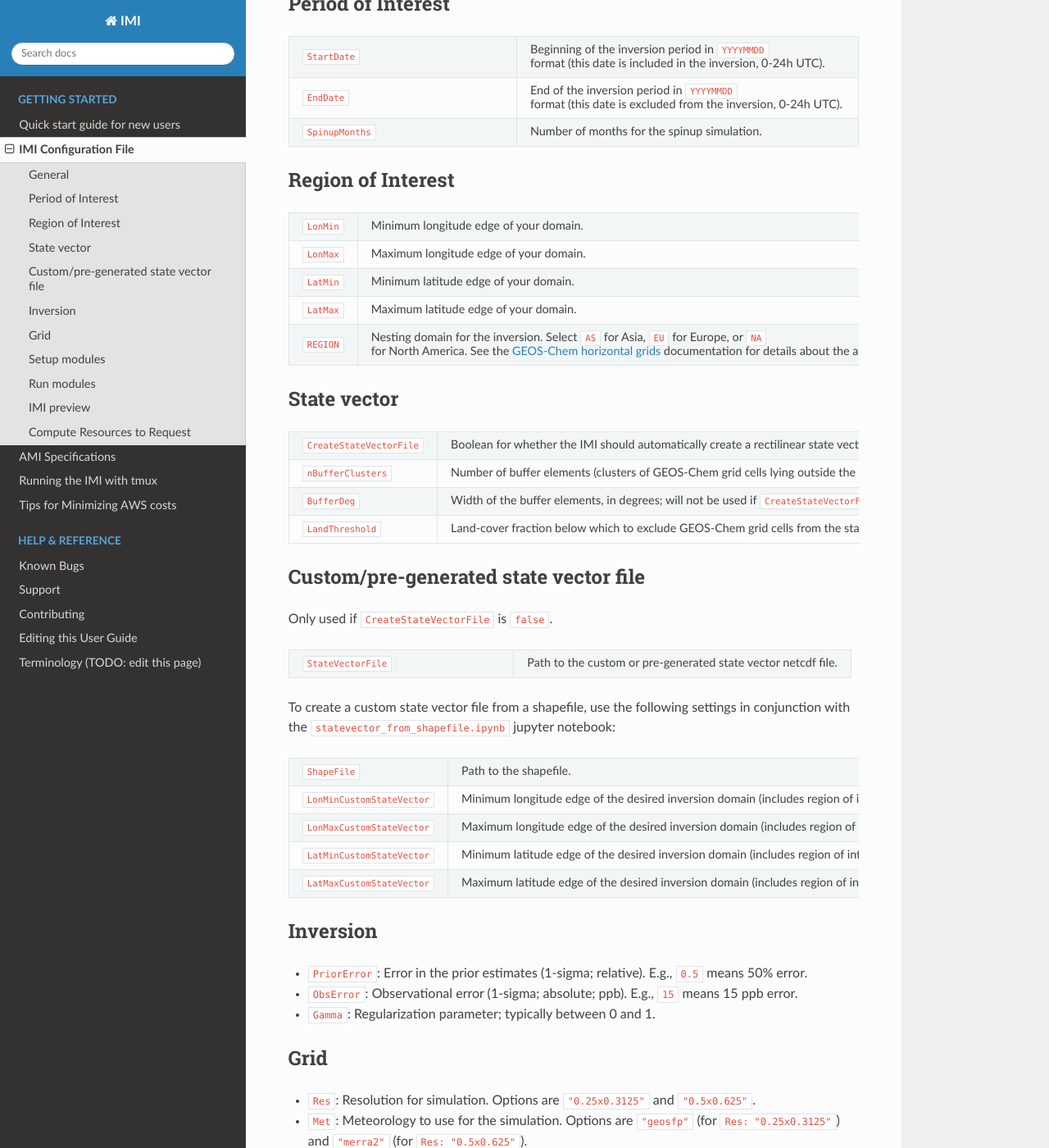
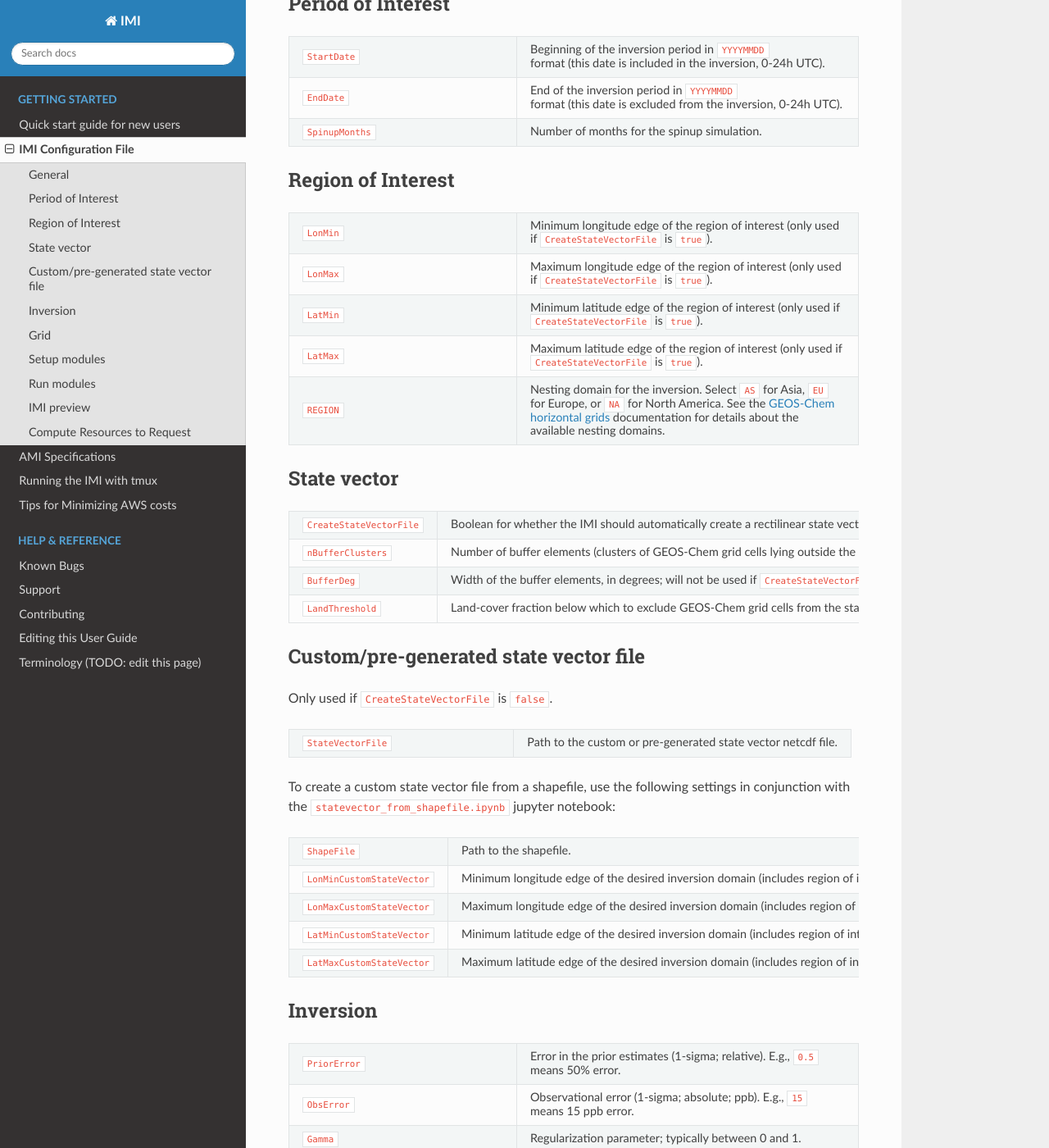
Before and after one commit to geoschem/integrated_methane_inversion, a Sphinx documentation site: the page built from docs/source/getting-started/imi-config-file.rst, in a window 1280 px wide and 1400 px high, scrolled down 455 px. Shown: the whole window at 82% size. Built offline with Sphinx 7.4.7 and the Read the Docs theme 2.0.0, drawn with Linux system fonts in a browser that asks for light colours.

Commit message:
test tight table custom css

```diff
--- /dev/null
+++ b/docs/source/_static/css/custom.css
@@ -0,0 +1,3 @@
+.tight-table td {
+    white-space: normal !important;
+}
--- a/docs/source/conf.py
+++ b/docs/source/conf.py
@@ -3,6 +3,11 @@
 # This file only contains a selection of the most common options. For a full
 # list see the documentation:
 # https://www.sphinx-doc.org/en/master/usage/configuration.html
+
+# -- Custom CSS for tables ---------------------------------------------------
+
+def setup(app):
+   app.add_stylesheet('css/custom.css')
 
 # -- Path setup --------------------------------------------------------------
 
--- a/docs/source/getting-started/imi-config-file.rst
+++ b/docs/source/getting-started/imi-config-file.rst
@@ -5,7 +5,7 @@ This page documents settings in the IMI configuration file (``config.yml``).
 General
 ~~~~~~~
 .. list-table::
-   :widths: 40 60
+   :widths: 40, 60
 
    * - ``isAWS``
      - Boolean for running the IMI on AWS (``true``) or a local cluster (``false``).
@@ -19,7 +19,7 @@ General
 Period of Interest
 ~~~~~~~~~~~~~~~~~~
 .. list-table::
-   :widths: 40 60
+   :widths: 40, 60
 
    * - ``StartDate``
      - Beginning of the inversion period in ``YYYYMMDD`` format (this date is included in the inversion, 0-24h UTC).
@@ -31,16 +31,17 @@ Period of Interest
 Region of Interest
 ~~~~~~~~~~~~~~~~~~
 .. list-table::
-   :widths: 40 60
+   :widths: 40, 60
+   :class: tight-table
 
    * - ``LonMin``
-     - Minimum longitude edge of your domain.
+     - Minimum longitude edge of the region of interest (only used if ``CreateStateVectorFile`` is ``true``).
    * - ``LonMax``
-     - Maximum longitude edge of your domain.
+     - Maximum longitude edge of the region of interest (only used if ``CreateStateVectorFile`` is ``true``).
    * - ``LatMin``
-     - Minimum latitude edge of your domain.
+     - Minimum latitude edge of the region of interest (only used if ``CreateStateVectorFile`` is ``true``).
    * - ``LatMax``
-     - Maximum latitude edge of your domain.
+     - Maximum latitude edge of the region of interest (only used if ``CreateStateVectorFile`` is ``true``).
    * - ``REGION``
      - Nesting domain for the inversion.
        Select ``AS`` for Asia, ``EU`` for Europe, or ``NA`` for North America.
@@ -50,7 +51,7 @@ Region of Interest
 State vector
 ~~~~~~~~~~~~
 .. list-table::
-   :widths: 40 60
+   :widths: 40, 60
 
    * - ``CreateStateVectorFile``
      - Boolean for whether the IMI should automatically create a rectilinear state vector for the inversion.
@@ -68,7 +69,7 @@ Custom/pre-generated state vector file
 Only used if ``CreateStateVectorFile`` is ``false``.
 
 .. list-table::
-   :widths: 40 60
+   :widths: 40, 60
 
    * - ``StateVectorFile``
      - Path to the custom or pre-generated state vector netcdf file.
@@ -76,7 +77,7 @@ Only used if ``CreateStateVectorFile`` is ``false``.
 To create a custom state vector file from a shapefile, use the following settings in conjunction with the ``statevector_from_shapefile.ipynb`` jupyter notebook:
 
 .. list-table::
-   :widths: 40 60
+   :widths: 40, 60
 
    * - ``ShapeFile``
      - Path to the shapefile.
@@ -91,9 +92,15 @@ To create a custom state vector file from a shapefile, use the following setting
 
 Inversion
 ~~~~~~~~~
-- ``PriorError``: Error in the prior estimates (1-sigma; relative). E.g., ``0.5`` means 50% error.
-- ``ObsError``: Observational error (1-sigma; absolute; ppb). E.g., ``15`` means 15 ppb error.
-- ``Gamma``: Regularization parameter; typically between 0 and 1.
+.. list-table::
+   :widths: 40, 60
+
+   * - ``PriorError``
+     - Error in the prior estimates (1-sigma; relative). E.g., ``0.5`` means 50% error.
+   * - ``ObsError``
+     - Observational error (1-sigma; absolute; ppb). E.g., ``15`` means 15 ppb error.
+   * - ``Gamma``
+     - Regularization parameter; typically between 0 and 1.
 
 Grid
 ~~~~
```
